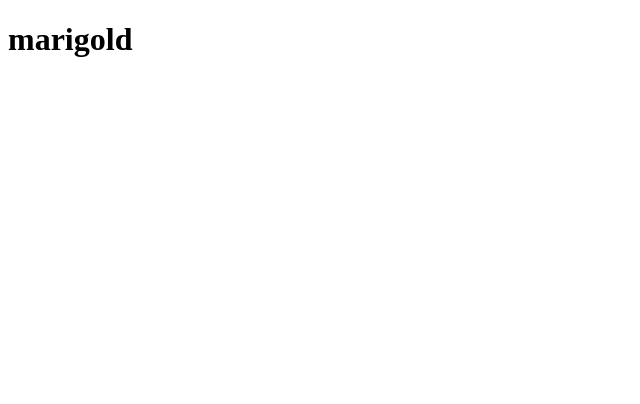
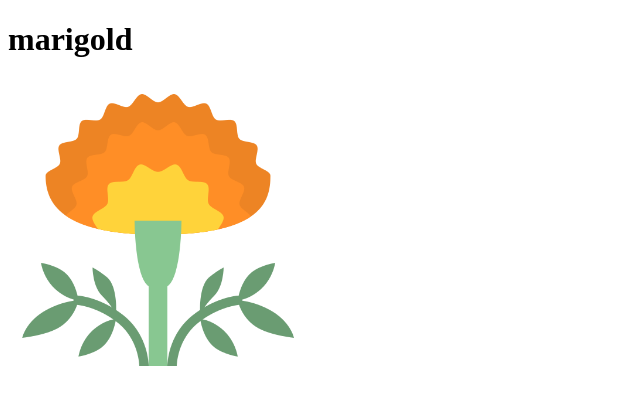
Before and after one commit to rutubondre/flower-image, a plain HTML site: page marigold.html in a window 1280 px wide. Shown: the whole page, without its empty margins (0-640 px from the left). Drawn offline with Linux system fonts and the light colour scheme.

Commit message:
new change added

```diff
--- a/marigold.html
+++ b/marigold.html
@@ -8,6 +8,7 @@
 
 <body>
     <h1>marigold</h1>
+    <img src="marigold.png" height="300px" />
 </body>
 
 </html>
```
Also changed, not shown: rose.html (+2 -1 lines).
